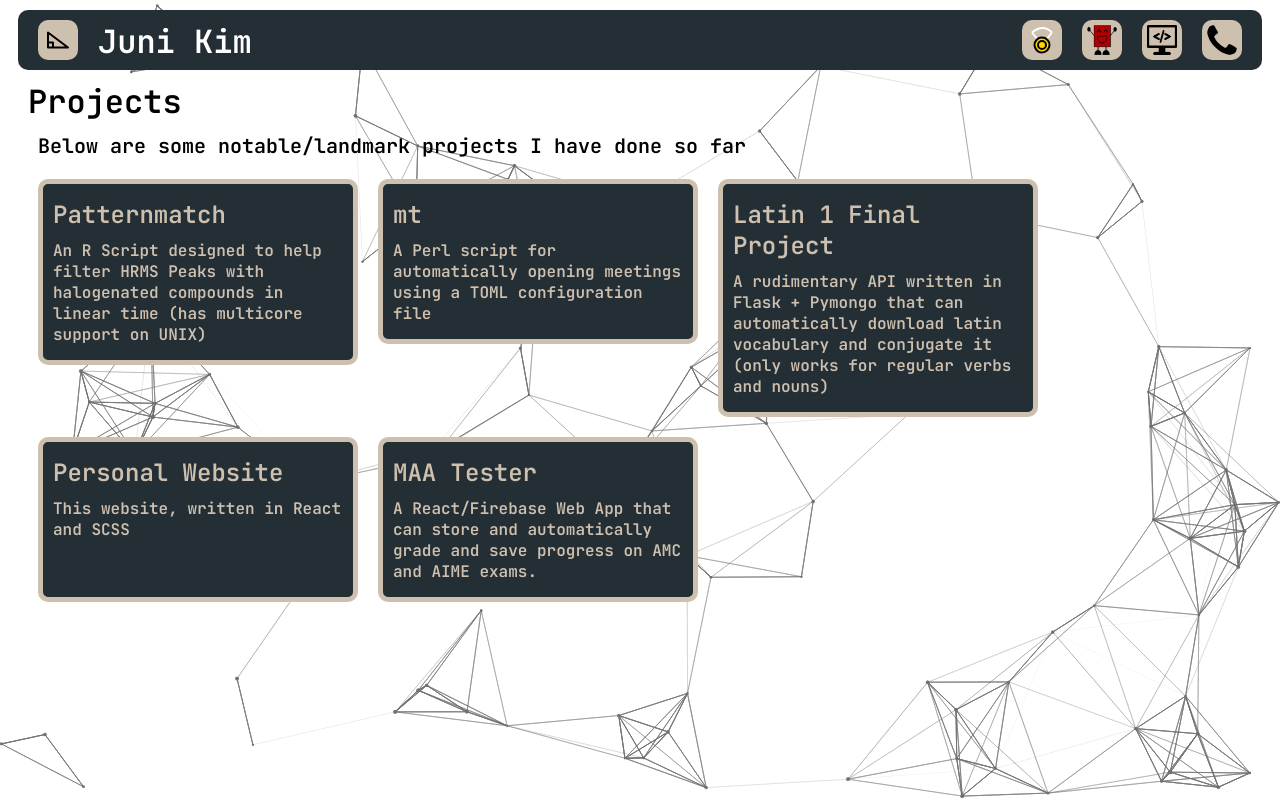
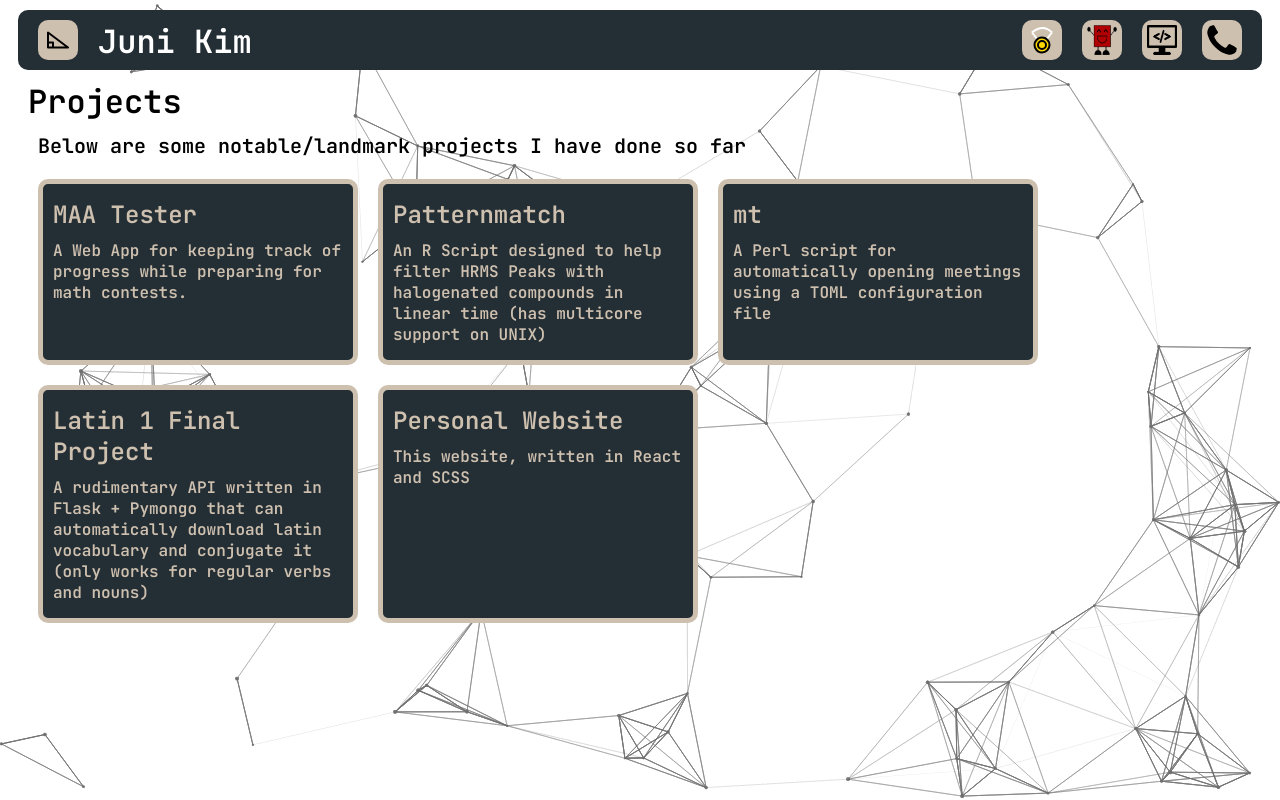
Before and after one commit to junikimm717/Personal-website, a React (Create React App) app: page /projects in a window 1280 px wide. Built offline with nearby package versions, Linux system fonts and the light colour scheme.

Commit message:
flexbox to card grid

```diff
--- a/package.json
+++ b/package.json
@@ -13,7 +13,6 @@
     "@types/react-router-dom": "^5.1.8",
     "react": "^17.0.2",
     "react-dom": "^17.0.2",
-    "react-responsive": "^9.0.0-beta.3",
     "react-router-dom": "^5.2.1",
     "react-scripts": "4.0.3",
     "react-tsparticles": "^1.34.0",
--- a/src/components/Card.tsx
+++ b/src/components/Card.tsx
@@ -1,5 +1,4 @@
 import React from "react";
-import { useMediaQuery } from "react-responsive";
 
 import "../styles/Card.scss";
 
@@ -14,45 +13,30 @@ export function Card(props: Props) {
     <div className="carddesc">{props.children}</div>
   ) : null;
   const component = (
-    <div className={props.href ? "card-href card" : "card"}>
+    <>
       <h2 className="cardtitle"> {props.title} </h2>
       {children}
-    </div>
+    </>
   );
   return (
     <>
       {props.href ? (
-        <a href={props.href} target="new">
+        <a href={props.href} target="new" className="card-href card">
           {component}
         </a>
       ) : (
-        component
+        <div className="card">{component}</div>
       )}
     </>
   );
 }
-//
 
 export function CardGroup(props: {
   children: React.ReactNode[] | React.ReactNode;
 }) {
-  let c: number = 4;
-  if (useMediaQuery({ maxWidth: 350 * 4 })) c = 3;
-  if (useMediaQuery({ maxWidth: 350 * 3 })) c = 2;
-  if (useMediaQuery({ maxWidth: 350 * 2 })) c = 1;
-
-  const children = React.Children.toArray(props.children);
-
-  const ar: React.ReactNode[][] = [];
-  for (let i = 0; i < children.length; i++) {
-    if (i % c === 0) ar.push([]);
-    ar[ar.length - 1].push(children[i]);
-  }
   return (
     <>
-      {ar.map((x) => (
-        <div className="cardgroup">{x}</div>
-      ))}
+      <div className="cardgroup">{props.children}</div>
     </>
   );
 }
--- a/src/content/Projects.tsx
+++ b/src/content/Projects.tsx
@@ -7,6 +7,10 @@ const Projects = () => (
       Below are some notable/landmark projects I have done so far
     </Description>
     <CardGroup>
+      <Card title="MAA Tester" href="https://maatester.com">
+        A Web App for keeping track of progress while preparing for math
+        contests.
+      </Card>
       <Card
         title="Patternmatch"
         href="https://git.junickim.me/junikimm717/patternmatch"
@@ -29,10 +33,6 @@ const Projects = () => (
       <Card title="Personal Website">
         This website, written in React and SCSS
       </Card>
-      <Card title="MAA Tester" href="https://maatester.netlify.app">
-        A React/Firebase Web App that can store and automatically grade and save
-        progress on AMC and AIME exams.
-      </Card>
     </CardGroup>
   </Page>
 );
--- a/src/styles/Card.scss
+++ b/src/styles/Card.scss
@@ -1,7 +1,9 @@
 @import "./Main.scss";
 
 .cardgroup {
-  display: grid;
+  display: flex;
+  flex-direction: row;
+  flex-wrap: wrap;
   grid-auto-flow: column;
   justify-content: left;
 }
```
Also changed, not shown: 1 other file (tests, documents, lock files or other folders).
